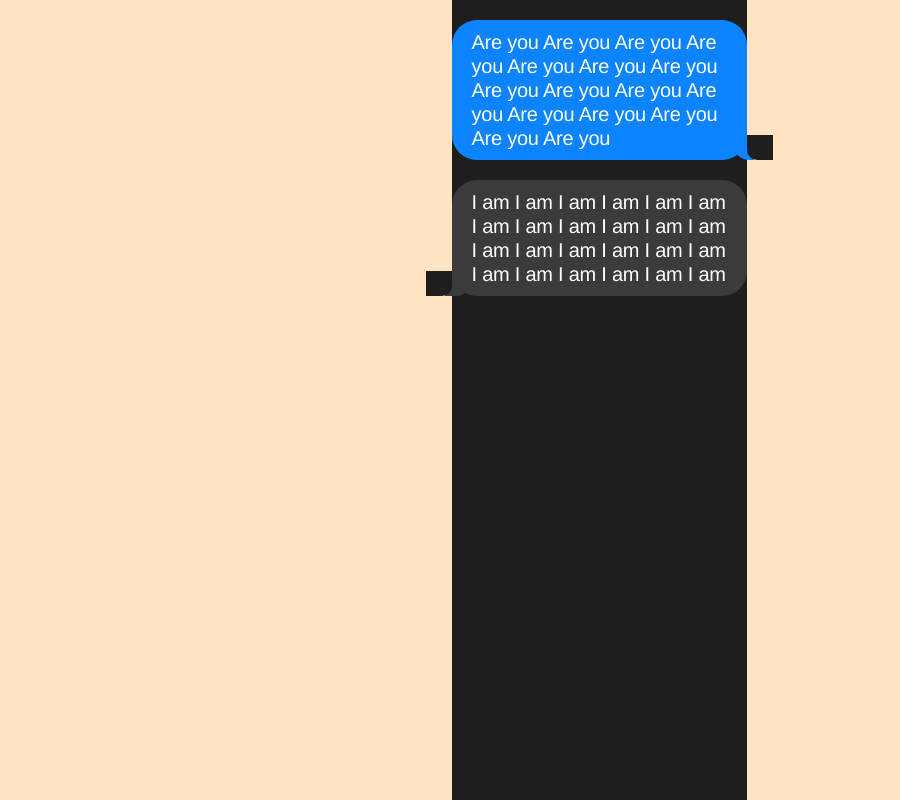
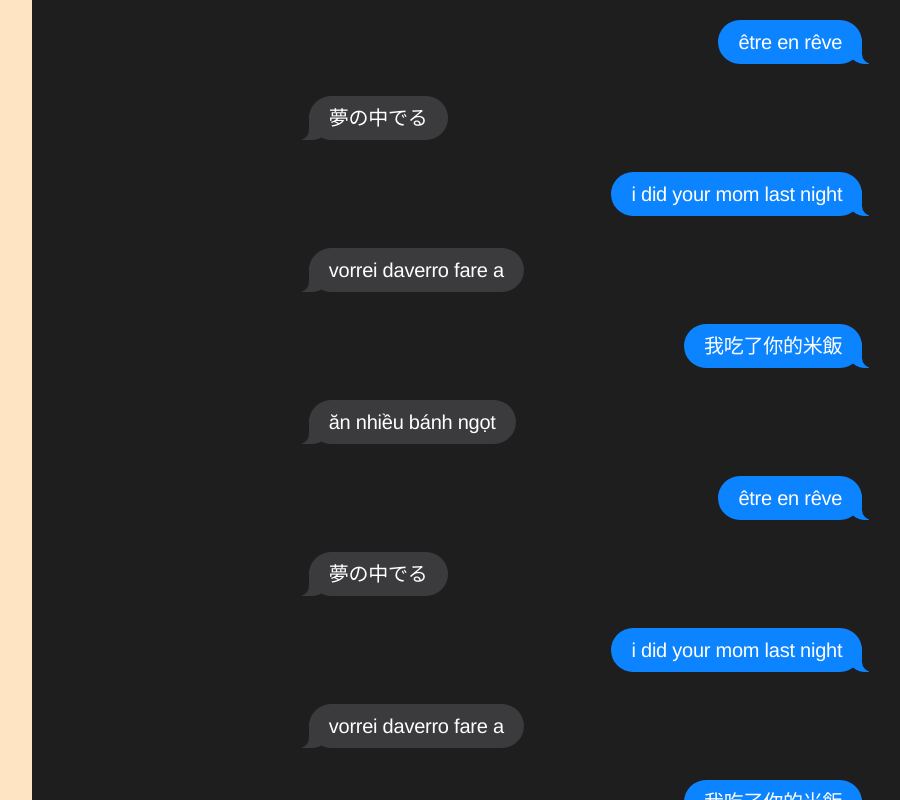
Before and after one commit to khang-07/reader, a React (Vite) app in the folder reader/: page / in a window 1280 px wide. Shown: the whole page, without its empty margins (141-1041 px from the left). Built offline with nearby package versions, Linux system fonts and the light colour scheme.

Commit message:
jul23 working on scroll w/o mess format

```diff
--- a/reader/src/App.tsx
+++ b/reader/src/App.tsx
@@ -21,11 +21,27 @@ function App() {
 
         </div>
         <div className="curtain"></div>
-        <div className="test">
           <div className="reader">
-            <p className="send">Are you Are you Are you Are you Are you Are you Are you Are you Are you Are you Are you Are you Are you Are you Are you Are you</p>
-            <p className="receive">I am I am I am I am I am I am I am I am I am I am I am I am I am I am I am I am I am I am I am I am I am I am I am I am</p>
-          </div>
+            <div className="test">
+              <p className="send">être en rêve</p>
+              <p className="receive">夢の中でる</p>
+              <p className="send">i did your mom last night</p>
+              <p className="receive">vorrei daverro fare a</p>
+              <p className="send">我吃了你的米飯</p>
+              <p className="receive">ăn nhiều bánh ngọt</p>
+              <p className="send">être en rêve</p>
+              <p className="receive">夢の中でる</p>
+              <p className="send">i did your mom last night</p>
+              <p className="receive">vorrei daverro fare a</p>
+              <p className="send">我吃了你的米飯</p>
+              <p className="receive">ăn nhiều bánh ngọt</p>
+              <p className="send">être en rêve</p>
+              <p className="receive">夢の中でる</p>
+              <p className="send">i did your mom last night</p>
+              <p className="receive">vorrei daverro fare a</p>
+              <p className="send">我吃了你的米飯</p>
+              <p className="receive">ăn nhiều bánh ngọt</p>
+            </div>
         </div>
       </div>
     </div>
--- a/reader/src/styles.css
+++ b/reader/src/styles.css
@@ -40,6 +40,14 @@
 }
 
 .reader {
+  background: var(--page-background);
+  display: flex;
+  flex-direction: row;
+  align-items: stretch;
+  justify-content: center;
+  text-align: center;
+  width: 100%;
+  overflow-y: scroll;
 }
 
 .reader::selection {
@@ -75,6 +83,7 @@
   display: flex;
   flex-direction: column;
   background-color: var(--page-background);
+  width: 50%;
 }
 
 p {
@@ -103,6 +112,7 @@ p:after {
 }
 
 .send {
+  margin-left: auto;
   text-align: left;
 	color: var(--send-color);
 	background: var(--send-bg);
@@ -117,8 +127,8 @@ p:after {
 }
 
 .send:after {
-  right: -26px;
-  width: 26px;
+  right: -10px;
+  width: 10px;
   background-color: var(--page-background);
   border-bottom-left-radius: 10px;
 }
@@ -139,8 +149,8 @@ p:after {
 }
 
 .receive:before {
-  left: -26px;
-  width: 26px;
+  left: -10px;
+  width: 10px;
   background-color: var(--page-background);
   border-bottom-right-radius: 10px;
   z-index: 1;
```
